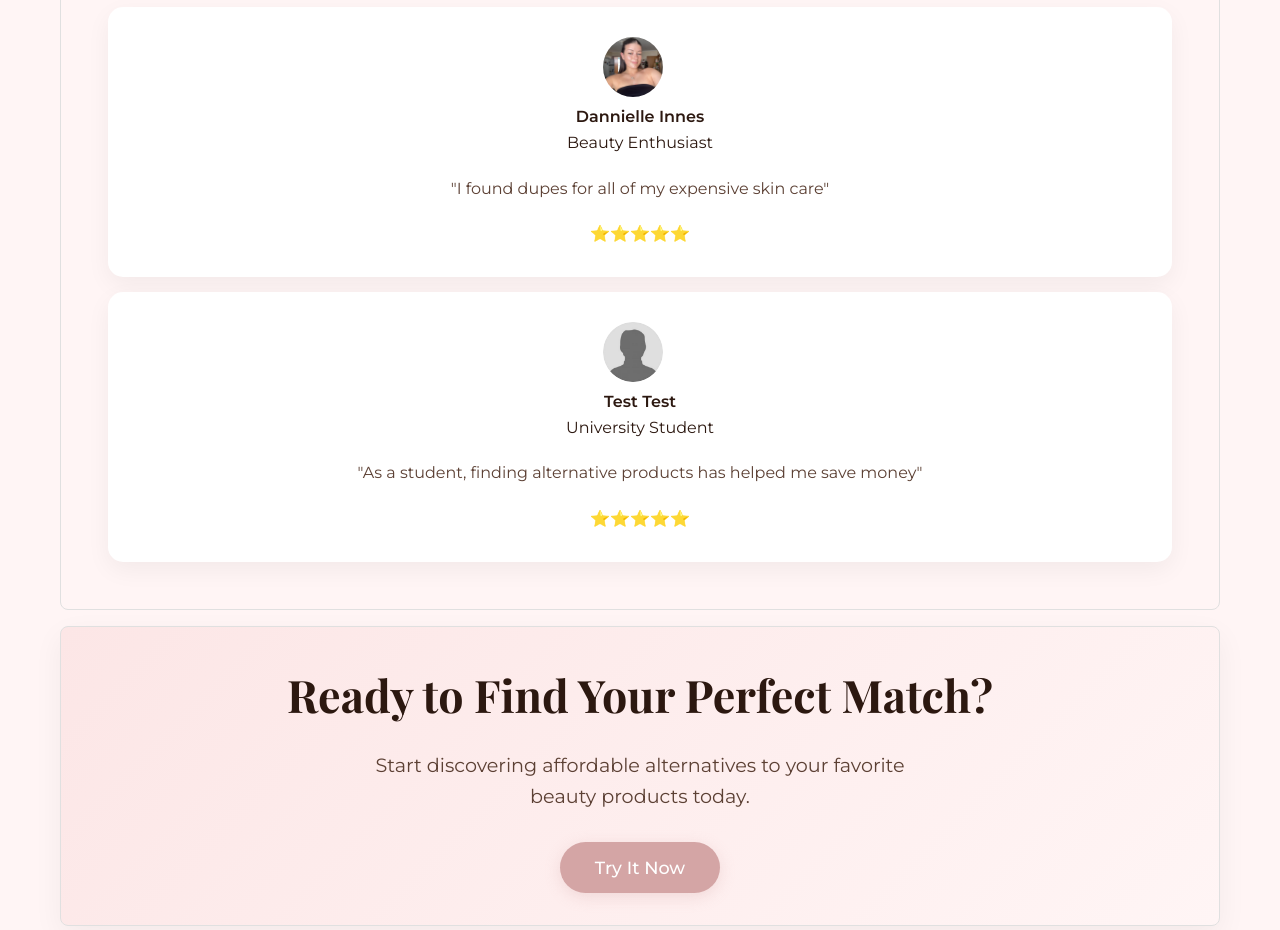
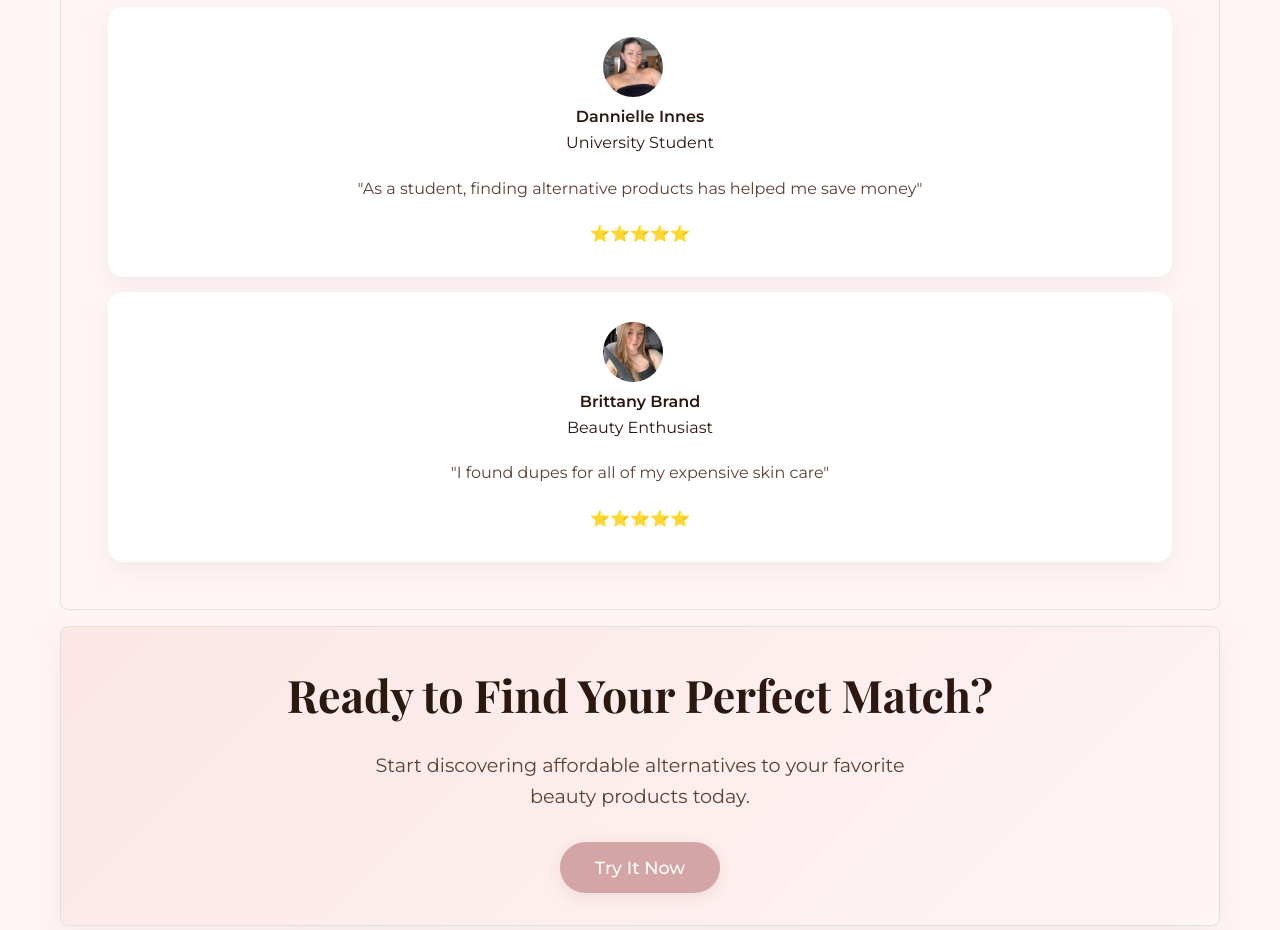
Before and after one commit to blake-harkness/Glow-4-Less, a React (Vite) app in the folder makeup_replacer/: page / in a window 1280 px wide. Shown: the part 3100-4030 px from the top of the page. Built offline with nearby package versions, Linux system fonts and the light colour scheme; no server answers.

Commit message:
change quotes

```diff
--- a/makeup_replacer/src/Home.tsx
+++ b/makeup_replacer/src/Home.tsx
@@ -152,15 +152,15 @@ const Home = () => {
                         {
                             avatar: quote1,
                             name: 'Dannielle Innes',
-                            role: 'Beauty Enthusiast',
-                            quote: '"I found dupes for all of my expensive skin care"',
+                            role: 'University Student',
+                            quote: '"As a student, finding alternative products has helped me save money"',
                             rating: 5
                         },
                         {
                             avatar: quote2,
-                            name: 'Test Test',
-                            role: 'University Student',
-                            quote: '"As a student, finding alternative products has helped me save money"',
+                            name: 'Brittany Brand',
+                            role: 'Beauty Enthusiast',
+                            quote: '"I found dupes for all of my expensive skin care"',
                             rating: 5
                         }
                     ].map((testimonial, index) => (
```
Also changed, not shown: makeup_replacer/src/images/quote2.jpg.
